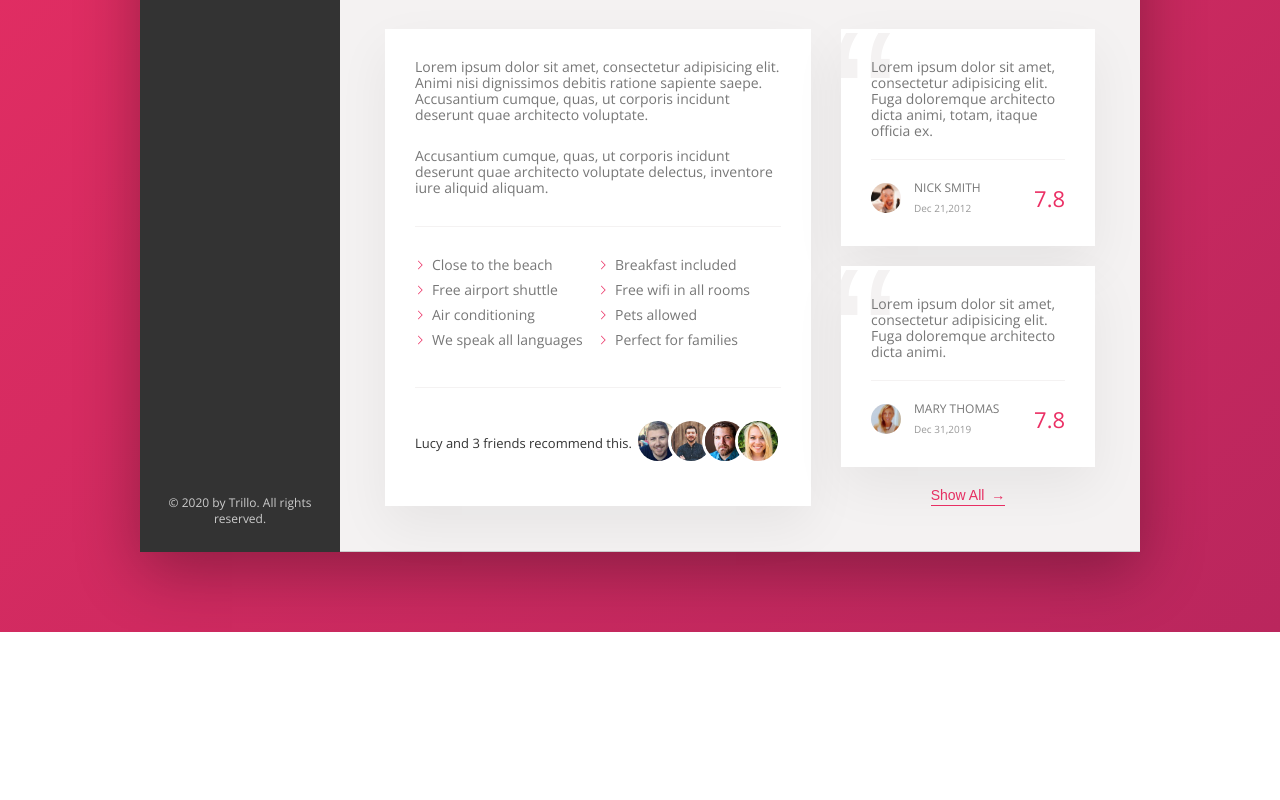
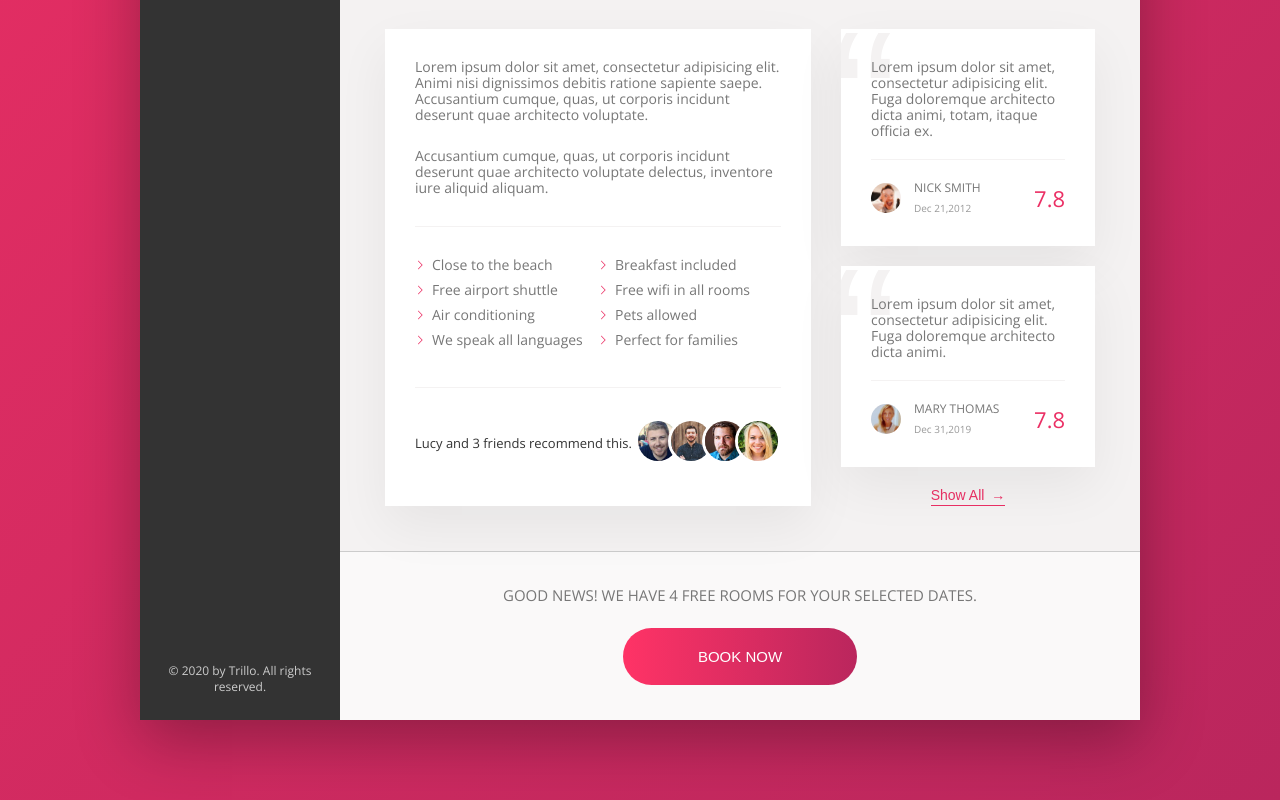
Before and after one commit to himankgoel/Trillo, a website: page index.html in a window 1280 px wide. Shown: the part 526-1326 px from the top of the page. Before the commit the page ends 1158 px from the top, so only its background shows below. Drawn offline with nearby package versions, Linux system fonts and the light colour scheme.

Commit message:
Completed project

```diff
--- a/index.html
+++ b/index.html
@@ -196,6 +196,16 @@
                             <button class="btn-inline">Show All <span>&rarr;</span></button>
                         </div>
                     </div>
+
+                    <div class="cta">
+                        <h2 class="cta__book-now">
+                            Good news! We have 4 free rooms for your selected dates.
+                        </h2>
+                        <button class="btn">
+                            <span class="btn__visible">Book Now</span>
+                            <span class="btn__invisible">Only 4 room left</span>
+                        </button>
+                    </div>
                 </main>
             </div>
 
--- a/sass/_components.scss
+++ b/sass/_components.scss
@@ -354,3 +354,65 @@
         z-index: 1;
     }
 }
+
+/////////////////////////////////////////////////////////////
+//////////CALL TO ACTION////////////////////////////////////
+.cta{
+    padding: 3.5rem 0;
+    text-align: center;
+
+    &__book-now{
+        font-size: 1.5rem;
+        font-weight: 300;
+        margin-bottom: 2.5rem;
+        text-transform: uppercase;
+
+    }
+}
+
+
+.btn{
+    font-size: 1.5rem;
+    font-weight: 300;
+    text-transform: uppercase;
+    border-radius: 100px;
+    border: none;
+    background-image: linear-gradient(to right,var(--color-primary-light),var(--color-primary-dark));
+    color: white;
+    position: relative;
+    overflow: hidden;
+
+    &>*{
+        display: inline-block;
+        height: 100%;
+        width: 100%;
+        transition: all .2s;
+    }
+    &__visible{
+        padding: 2rem 7.5rem;
+    }
+    &__invisible{
+        position: absolute;
+        padding: 2rem 0;
+        left: 0;
+        top: -100%;
+
+    }
+
+    &:hover{
+        background-image: linear-gradient(to left,var(--color-primary-light),var(--color-primary-dark));
+    }
+
+    &:hover &__visible{
+        transform: translateY(100%);
+    }
+
+    &:hover &__invisible{
+        top: 0;
+    }
+
+    &:focus{
+        outline:none;
+        animation: pulsate 1s infinite;
+    }
+}
```
Also changed, not shown: css/style.css.
